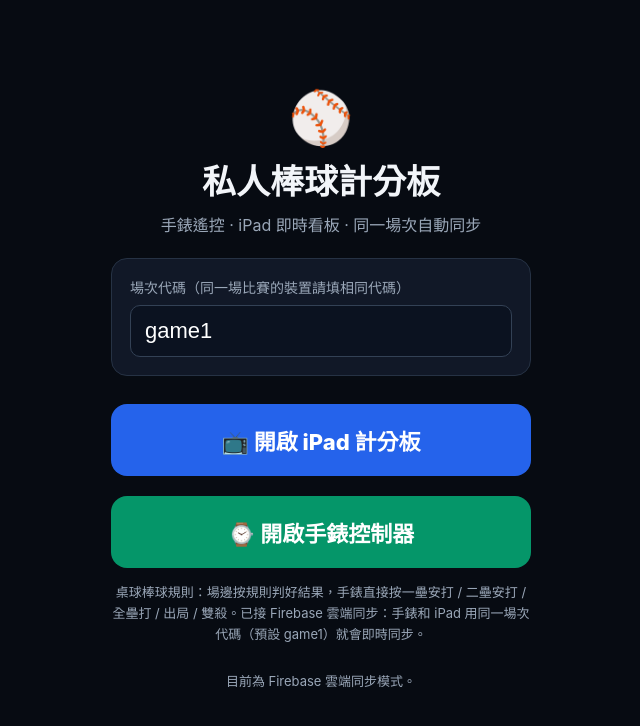
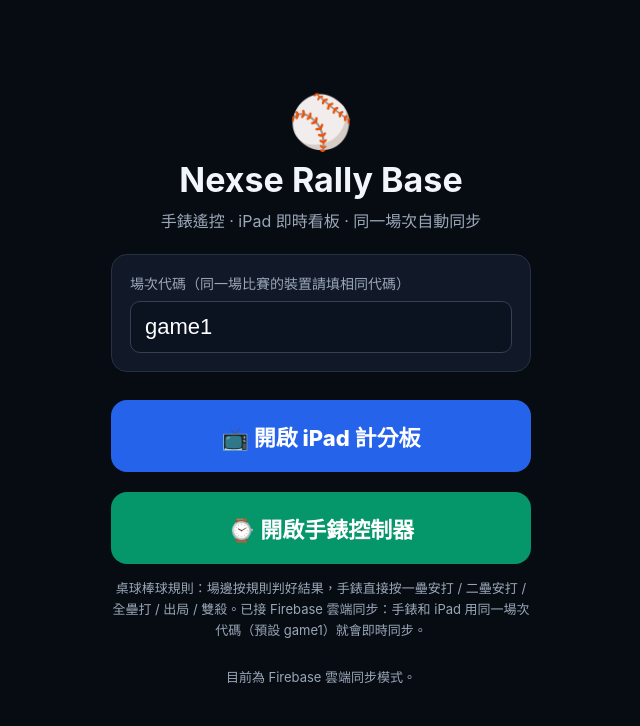
Before and after one commit to thethtoo11-bit/bb-score, a plain HTML site: page index.html in a window 1280 px wide. Shown: the whole page, without its empty margins (319-959 px from the left). Drawn offline with Linux system fonts and the light colour scheme.

Commit message:
改名 Nexse Rally Base（網頁標題、首頁、看板）

```diff
--- a/index.html
+++ b/index.html
@@ -3,7 +3,7 @@
 <head>
 <meta charset="UTF-8">
 <meta name="viewport" content="width=device-width, initial-scale=1, maximum-scale=1, user-scalable=no, viewport-fit=cover">
-<title>私人棒球計分板</title>
+<title>Nexse Rally Base</title>
 <style>
   *{box-sizing:border-box;-webkit-tap-highlight-color:transparent}
   html,body{margin:0;padding:0;background:#070b12;color:#f2f5f9;font-family:-apple-system,BlinkMacSystemFont,"PingFang TC","Microsoft JhengHei",sans-serif}
@@ -131,7 +131,7 @@
 <!-- 首頁 -->
 <section id="home">
   <div style="font-size:52px">⚾</div>
-  <h1>私人棒球計分板</h1>
+  <h1>Nexse Rally Base</h1>
   <p>手錶遙控 · iPad 即時看板 · 同一場次自動同步</p>
   <div class="room-box">
     <label for="roomInput">場次代碼（同一場比賽的裝置請填相同代碼）</label>
@@ -175,7 +175,7 @@
 <!-- iPad 看板端 -->
 <section id="board" class="hidden">
   <div class="board-top">
-    <div class="board-title"><b>⚾ 私人棒球計分板</b><br><span id="bRoom">場次：game1</span> · <span id="bMode">測試模式</span> · 點隊名可改名</div>
+    <div class="board-title"><b>⚾ Nexse Rally Base</b><br><span id="bRoom">場次：game1</span> · <span id="bMode">測試模式</span> · 點隊名可改名</div>
     <div class="board-top-btns">
       <button class="endgame-btn" id="endGameBtn">🏁 結束比賽</button>
       <button class="wake-btn" id="wakeBtn">🌙 開啟防休眠</button>
```
